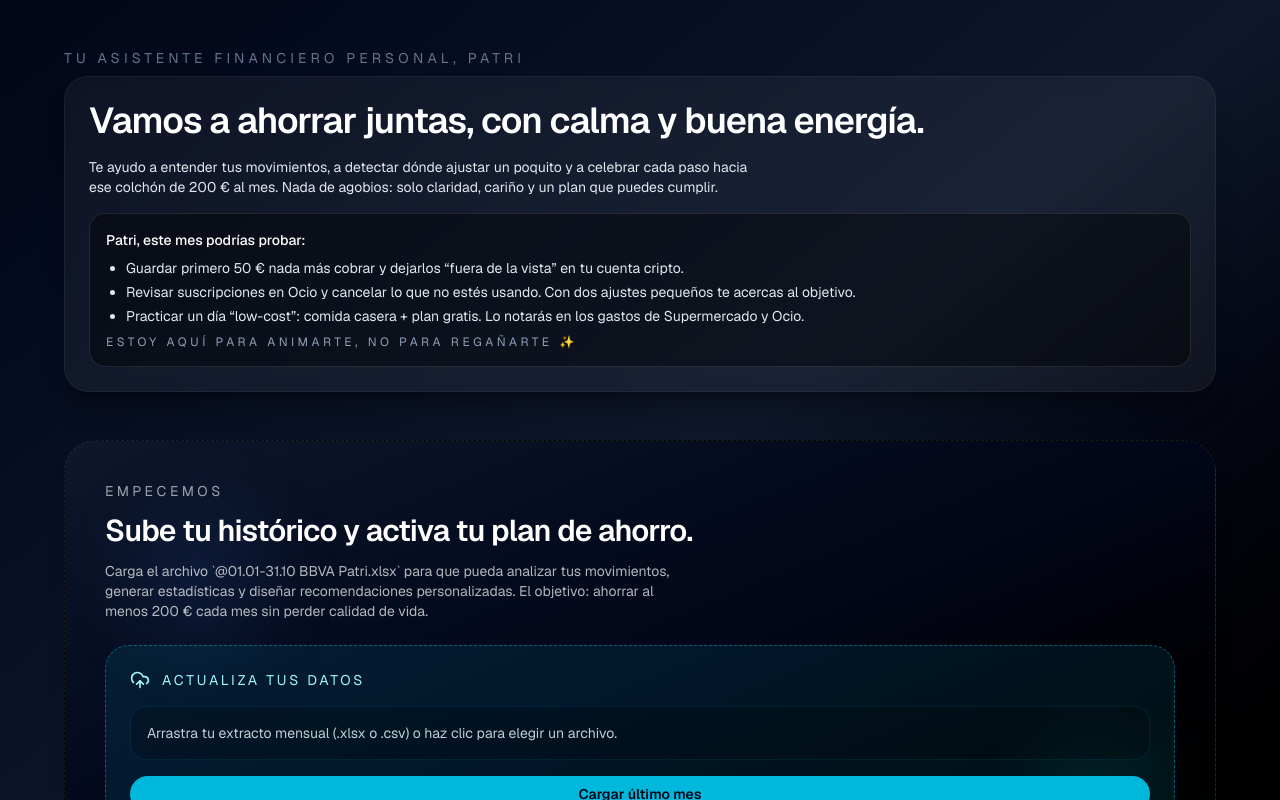
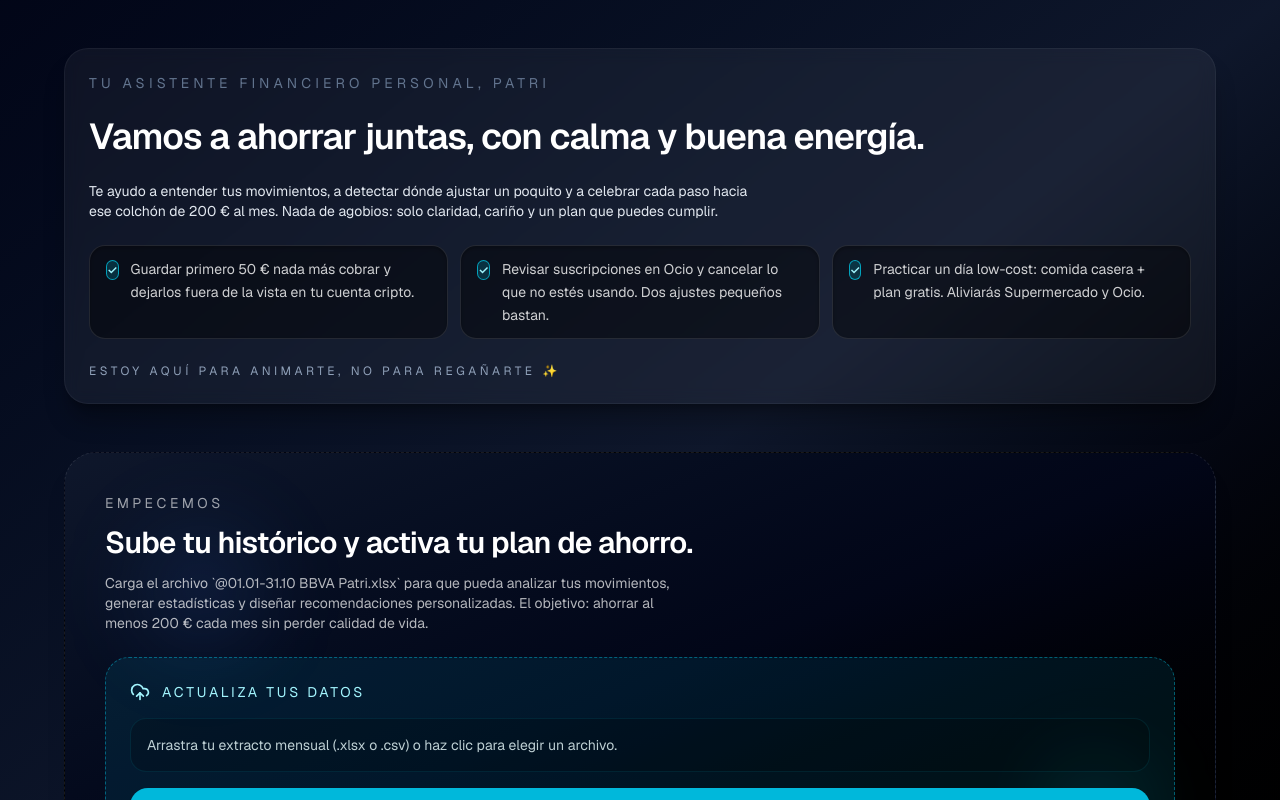
Before and after one commit to TresPuntos/AsesorPatri, a Next.js app: page / in a window 1280 px wide. Shown: the top 800 px of the page. Built offline with nearby package versions, Linux system fonts and the light colour scheme.

Commit message:
feat: pulir hero inicial y widget de subida

```diff
--- a/src/app/page.tsx
+++ b/src/app/page.tsx
@@ -2,7 +2,6 @@ import { Suspense } from "react";
 
 export const runtime = "nodejs";
 export const dynamic = "force-dynamic";
-import { ensureDatabase } from "@/lib/db";
 import { getTransactions } from "@/lib/transactions";
 import { createDashboardData } from "@/lib/analytics";
 import type { Transaction } from "@/lib/types";
@@ -38,42 +37,38 @@ export default function Home() {
   return (
     <main className="relative min-h-screen overflow-hidden bg-gradient-to-br from-slate-950 via-slate-900 to-black px-5 pb-20 pt-12 text-slate-100">
       <div className="mx-auto flex w-full max-w-6xl flex-col gap-12">
-        <header className="flex flex-col gap-2">
+        <header className="flex flex-col gap-6 rounded-3xl border border-white/5 bg-white/5 p-6 text-sm text-slate-200 shadow-xl shadow-black/30 backdrop-blur">
           <p className="text-sm uppercase tracking-[0.3em] text-slate-500">
             Tu asistente financiero personal, Patri
           </p>
-          <div className="flex flex-col gap-4 rounded-3xl border border-white/5 bg-white/5 p-6 text-sm text-slate-200 shadow-xl shadow-black/30 backdrop-blur">
           <h1 className="text-3xl font-semibold tracking-tight text-white md:text-4xl">
             Vamos a ahorrar juntas, con calma y buena energía.
           </h1>
           <p className="max-w-2xl text-slate-200">
             Te ayudo a entender tus movimientos, a detectar dónde ajustar un poquito y a celebrar
-              cada paso hacia ese colchón de 200 € al mes. Nada de agobios: solo claridad, cariño y
-              un plan que puedes cumplir.
+            cada paso hacia ese colchón de 200 € al mes. Nada de agobios: solo claridad, cariño y un
+            plan que puedes cumplir.
           </p>
-            <div className="flex flex-col gap-2 rounded-2xl border border-white/10 bg-black/40 p-4 text-sm text-white/80">
-              <p className="font-medium text-white">
-                Patri, este mes podrías probar:
-              </p>
-              <ul className="list-disc space-y-1 pl-5 text-slate-200">
-                <li>
-                  Guardar primero 50 € nada más cobrar y dejarlos “fuera de la vista” en tu cuenta
-                  cripto.
-                </li>
-                <li>
-                  Revisar suscripciones en Ocio y cancelar lo que no estés usando. Con dos ajustes
-                  pequeños te acercas al objetivo.
-                </li>
-                <li>
-                  Practicar un día “low-cost”: comida casera + plan gratis. Lo notarás en los gastos
-                  de Supermercado y Ocio.
-                </li>
-              </ul>
+          <div className="grid gap-3 sm:grid-cols-2 lg:grid-cols-3">
+            {[
+              "Guardar primero 50 € nada más cobrar y dejarlos fuera de la vista en tu cuenta cripto.",
+              "Revisar suscripciones en Ocio y cancelar lo que no estés usando. Dos ajustes pequeños bastan.",
+              "Practicar un día low-cost: comida casera + plan gratis. Aliviarás Supermercado y Ocio.",
+            ].map((tip) => (
+              <div
+                key={tip}
+                className="flex items-start gap-3 rounded-2xl border border-white/10 bg-black/40 px-4 py-3 text-left text-sm text-white/80 shadow-inner shadow-black/30"
+              >
+                <span className="mt-0.5 inline-flex size-5 items-center justify-center rounded-full border border-cyan-400/70 bg-cyan-500/20 text-xs font-semibold text-cyan-200">
+                  ✓
+                </span>
+                <span className="leading-relaxed">{tip}</span>
+              </div>
+            ))}
+          </div>
           <p className="text-xs uppercase tracking-[0.3em] text-slate-400">
             Estoy aquí para animarte, no para regañarte ✨
           </p>
-            </div>
-          </div>
         </header>
 
         <Suspense
--- a/src/components/dashboard/header.tsx
+++ b/src/components/dashboard/header.tsx
@@ -1,7 +1,8 @@
 'use client';
 
-import { useMemo } from "react";
+import { useMemo, useState } from "react";
 import { motion } from "framer-motion";
+import { CheckCircle2 } from "lucide-react";
 import type { MonthSummary } from "@/lib/types";
 import { ThemeToggle } from "../theme-toggle";
 import { UploadWidget } from "./upload-widget";
@@ -73,6 +74,16 @@ const DONUT_CIRCUMFERENCE = 2 * Math.PI * DONUT_RADIUS;
 
 export function DashboardHeader({ summary, goal }: DashboardHeaderProps) {
   const messaging = summary ? buildMessaging(summary, goal) : null;
+  const tasks = [
+    "Guardar primero 50 € nada más cobrar y dejarlos fuera de la vista en tu cuenta cripto.",
+    "Revisar suscripciones en Ocio y cancelar lo que no estés usando.",
+    "Practicar un día low-cost: comida casera + plan gratis.",
+  ];
+  const [completed, setCompleted] = useState<Record<number, boolean>>({});
+
+  const toggleTask = (index: number) => {
+    setCompleted((prev) => ({ ...prev, [index]: !prev[index] }));
+  };
 
   const { percentage, remaining, currentSavings, normalizedProgress } = useMemo(
     () => {
@@ -136,6 +147,37 @@ export function DashboardHeader({ summary, goal }: DashboardHeaderProps) {
             : "Sube tu extracto para ver cómo va tu plan de ahorro y recibir consejos al instante."}
         </p>
             </div>
+            <div className="mt-2 flex flex-col gap-2">
+              {tasks.map((task, index) => {
+                const isDone = Boolean(completed[index]);
+                return (
+                  <button
+                    key={task}
+                    type="button"
+                    onClick={() => toggleTask(index)}
+                    className={`flex items-start gap-3 rounded-2xl border px-4 py-3 text-left text-sm transition ${
+                      isDone
+                        ? "border-emerald-400/60 bg-emerald-500/20 text-emerald-50"
+                        : "border-white/10 bg-white/5 text-white/80 hover:border-cyan-300/60 hover:bg-black/40"
+                    }`}
+                  >
+                    <span
+                      className={`mt-0.5 inline-flex size-5 items-center justify-center rounded-full border text-xs font-semibold transition ${
+                        isDone
+                          ? "border-emerald-400 bg-emerald-300 text-slate-950"
+                          : "border-cyan-400/70 bg-cyan-500/20 text-cyan-200"
+                      }`}
+                    >
+                      {isDone ? <CheckCircle2 className="size-4" /> : "✓"}
+                    </span>
+                    <span className="flex-1 leading-relaxed">{task}</span>
+                  </button>
+                );
+              })}
+              <p className="text-xs uppercase tracking-[0.3em] text-white/40">
+                Estoy aquí para animarte, no para regañarte ✨
+              </p>
+            </div>
           </div>
           <div className="mt-2 flex w-full max-w-sm flex-col gap-4 rounded-3xl border border-white/10 bg-white/5 p-5 text-sm text-white/80 shadow-inner shadow-black/30 backdrop-blur lg:mt-0">
             <div className="text-xs uppercase tracking-[0.3em] text-white/60">
@@ -192,7 +234,7 @@ export function DashboardHeader({ summary, goal }: DashboardHeaderProps) {
                 </p>
               </div>
             </div>
-            <UploadWidget variant="compact" />
+            <UploadWidget variant="compact" hint="Sube tu extracto para refrescar métricas y alertas al instante." />
           </div>
         </div>
       </div>
--- a/src/components/dashboard/upload-widget.tsx
+++ b/src/components/dashboard/upload-widget.tsx
@@ -11,9 +11,10 @@ interface UploadState {
 
 interface UploadWidgetProps {
   variant?: "default" | "compact";
+  hint?: string;
 }
 
-export function UploadWidget({ variant = "default" }: UploadWidgetProps) {
+export function UploadWidget({ variant = "default", hint }: UploadWidgetProps) {
   const formRef = useRef<HTMLFormElement>(null);
   const fileInputRef = useRef<HTMLInputElement>(null);
   const [isPending, startTransition] = useTransition();
@@ -108,6 +109,15 @@ export function UploadWidget({ variant = "default" }: UploadWidgetProps) {
           {state.message}
         </p>
       ) : null}
+      {hint ? (
+        <p
+          className={`${
+            variant === "compact" ? "text-xs" : "text-sm"
+          } text-white/50`}
+        >
+          {hint}
+        </p>
+      ) : null}
     </form>
   );
 }
```
Lines whose indentation alone changed are shown as unchanged.
